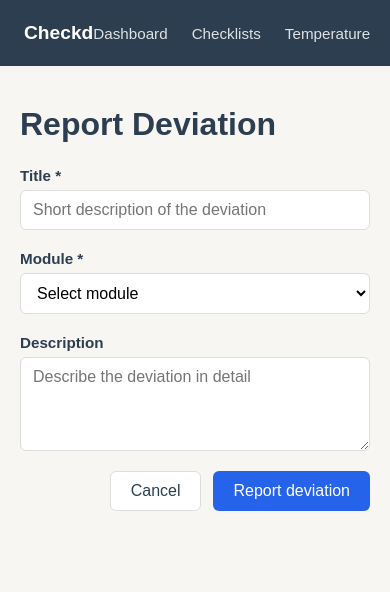
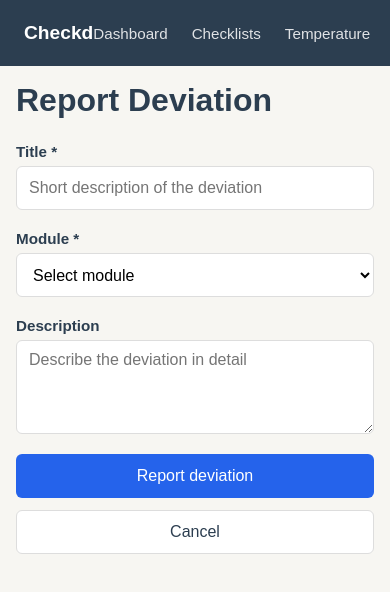
Before and after one commit to Theamarieal/Full-stack_prosjekt, a Vue app in the folder frontend/: page /deviations/new in a window 390 px wide. Shown: the top 592 px of the page. Built offline with nearby package versions, Linux system fonts and the light colour scheme; sample sign-in values are in the browser's storage.

Commit message:
feat(ui): improve grid layout for checklists and deviation management #51

```diff
--- a/frontend/src/views/ChecklistView.vue
+++ b/frontend/src/views/ChecklistView.vue
@@ -149,7 +149,7 @@ onMounted(loadChecklists)
 
 .checklists-grid {
   display: grid;
-  grid-template-columns: repeat(auto-fill, minmax(300px, 1fr));
+  grid-template-columns: repeat(auto-fit, minmax(300px, 1fr));
   gap: 20px;
 }
 
@@ -208,4 +208,45 @@ onMounted(loadChecklists)
   color: #6b7280;
   padding: 40px;
 }
+@media (max-width: 768px) {
+  .checklist {
+    padding: 16px;
+  }
+
+  .checklist-header {
+    flex-direction: column;
+    align-items: flex-start;
+    gap: 12px;
+  }
+
+  .back-btn {
+    min-height: 44px;
+    padding: 0 16px;
+    width: 100%;
+  }
+
+  .filter-bar {
+    flex-wrap: wrap;
+  }
+
+  .filter-btn {
+    min-height: 44px;
+    padding: 0 16px;
+    flex: 1;
+  }
+
+  .checklists-grid {
+    grid-template-columns: 1fr;
+  }
+
+  .checklist-item {
+    gap: 14px;
+  }
+
+  .checklist-item input[type="checkbox"] {
+    width: 22px;
+    height: 22px;
+    flex-shrink: 0;
+  }
+}
 </style>
--- a/frontend/src/views/DeviationListView.vue
+++ b/frontend/src/views/DeviationListView.vue
@@ -335,4 +335,47 @@ select {
 .btn-primary:hover {
   background: #1d4ed8;
 }
+@media (max-width: 768px) {
+  .deviation-list {
+    padding: 0 16px;
+    margin: 16px auto;
+  }
+
+  .header {
+    flex-direction: column;
+    align-items: flex-start;
+    gap: 12px;
+  }
+
+  .filters {
+    flex-direction: column;
+    gap: 12px;
+  }
+
+  select,
+  .filter-group select {
+    min-height: 44px;
+    font-size: 1rem;
+    width: 100%;
+  }
+
+  .btn-primary {
+    min-height: 44px;
+    width: 100%;
+  }
+
+  .card-header {
+    flex-wrap: wrap;
+    gap: 8px;
+  }
+
+  .status-actions {
+    flex-direction: column;
+    gap: 6px;
+  }
+
+  .status-actions select {
+    min-height: 44px;
+  }
+}
 </style>
--- a/frontend/src/views/DeviationNewView.vue
+++ b/frontend/src/views/DeviationNewView.vue
@@ -184,4 +184,28 @@ textarea:focus {
 .btn-secondary:hover {
   border-color: #2563eb;
 }
+@media (max-width: 768px) {
+  .deviation-new {
+    margin: 16px auto;
+    padding: 0 16px;
+  }
+
+  input,
+  select,
+  textarea {
+    min-height: 44px;
+    font-size: 1rem;
+  }
+
+  .form-actions {
+    flex-direction: column-reverse;
+  }
+
+  .btn-primary,
+  .btn-secondary {
+    min-height: 44px;
+    width: 100%;
+    text-align: center;
+  }
+}
 </style>
--- a/frontend/src/views/ManageChecklistsView.vue
+++ b/frontend/src/views/ManageChecklistsView.vue
@@ -169,4 +169,22 @@ textarea { width: 100%; height: 80px; margin-bottom: 15px; }
 
 .badge { background: #e8f5e9; color: #2e7d32; padding: 4px 8px; border-radius: 4px; font-size: 0.75rem; font-weight: bold; text-transform: uppercase; }
 .empty-state { text-align: center; color: #999; padding: 40px; font-style: italic; }
+@media (max-width: 768px) {
+  .manage-checklists {
+    padding: 16px;
+    margin: 0;
+  }
+
+  input,
+  select,
+  textarea {
+    min-height: 44px;
+    font-size: 1rem;
+  }
+
+  button[type="submit"] {
+    min-height: 44px;
+    width: 100%;
+  }
+}
 </style>
```
